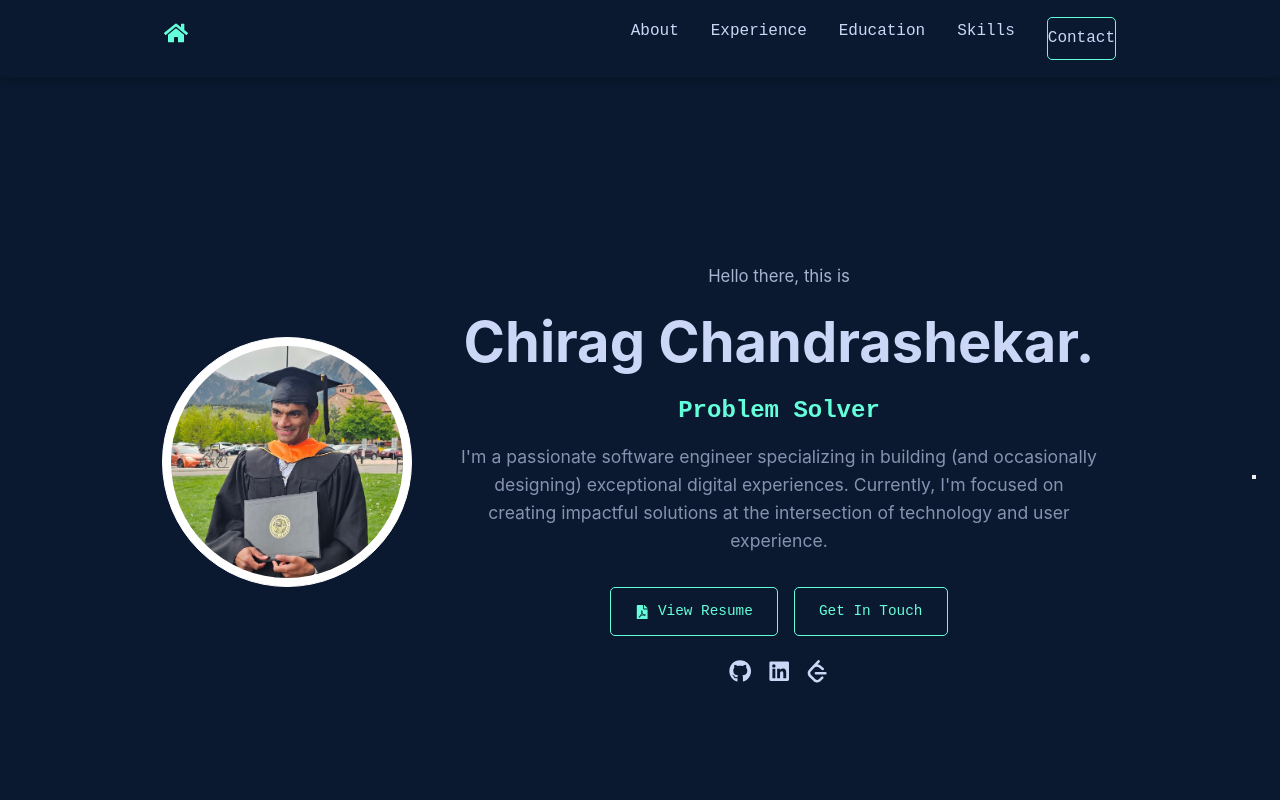
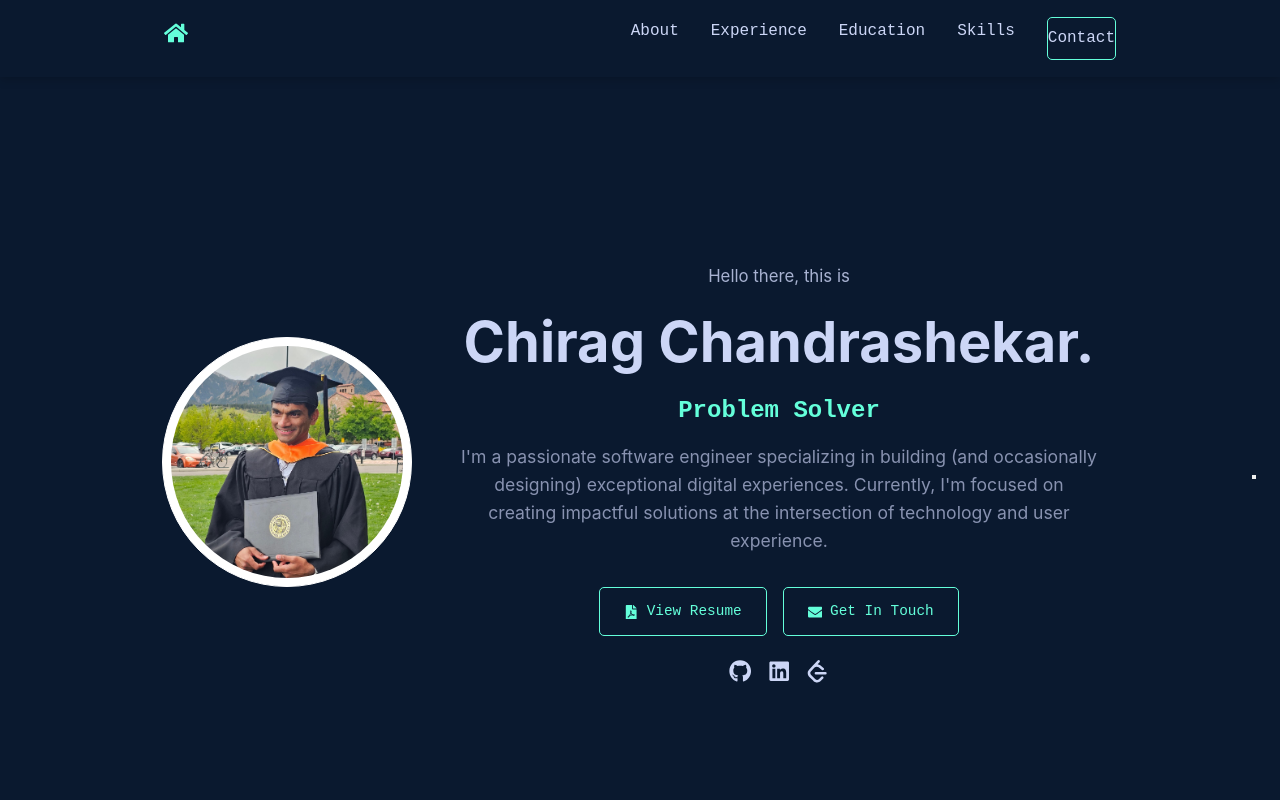
Before and after one commit to Yashuchirag/chiragch.com, a React (Create React App) app: page / in a window 1280 px wide. Shown: the top 800 px of the page. Built offline with nearby package versions, Linux system fonts and the light colour scheme.

Commit message:
Corrected the Get In Touch button

```diff
--- a/src/App.js
+++ b/src/App.js
@@ -66,11 +66,12 @@ const Hero = () => {
                 <FaFilePdf /> View Resume
               </a>
               <a
-                href="#contact"
+                href="mailto:chirag.chandrashekar@colorado.edu"
                 className="btn btn-outline"
-                onClick={scrollToAbout}
-                aria-label="Contact Me"
+                onClick={() => window.location.href = "mailto:chirag.chandrashekar@colorado.edu"}
+                aria-label="Get In Touch"
               >
+                <FaEnvelope />
                 Get In Touch
               </a>
             </div>
```
